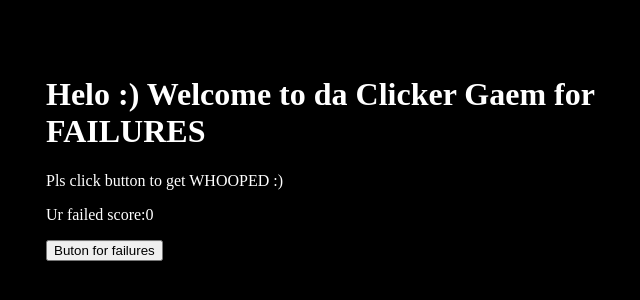
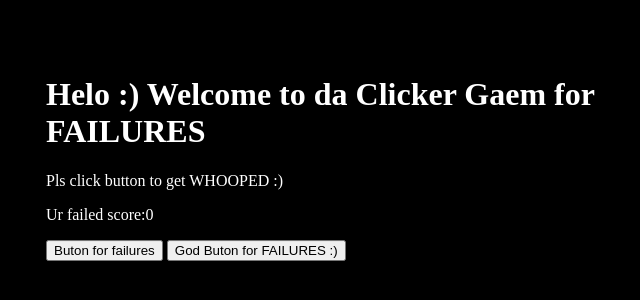
Before and after one commit to HiHiHirowo/HiHiHirowo.github.io, a plain HTML site: page index.html in a window 1280 px wide. Shown: the part 242-542 px from the top of the page, without its empty margins (274-914 px from the left). Drawn offline with Linux system fonts and the light colour scheme.

Commit message:
Update index.html

```diff
--- a/index.html
+++ b/index.html
@@ -9,6 +9,7 @@
     <p>Pls click button to get WHOOPED :)</p>
     <p id="score">Ur failed score:0</p>
     <button onclick="pointUp()">Buton for failures</button>
+    <button onclick="pointUp(10)">God Buton for FAILURES :)</button>
 
    </div>
 
```
